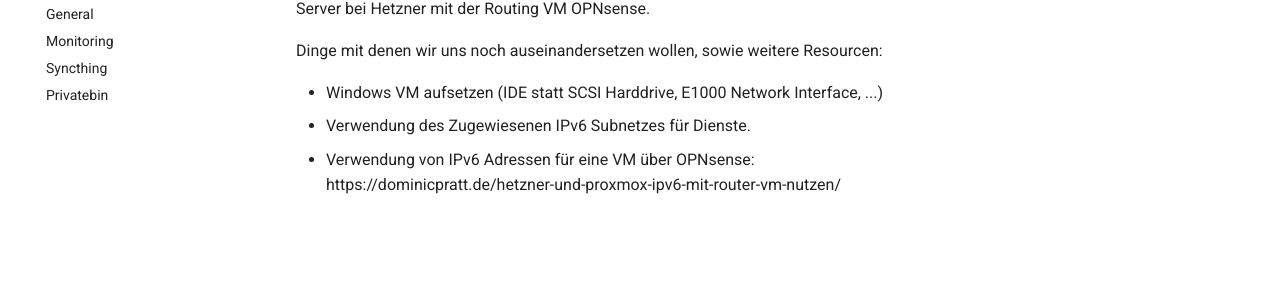
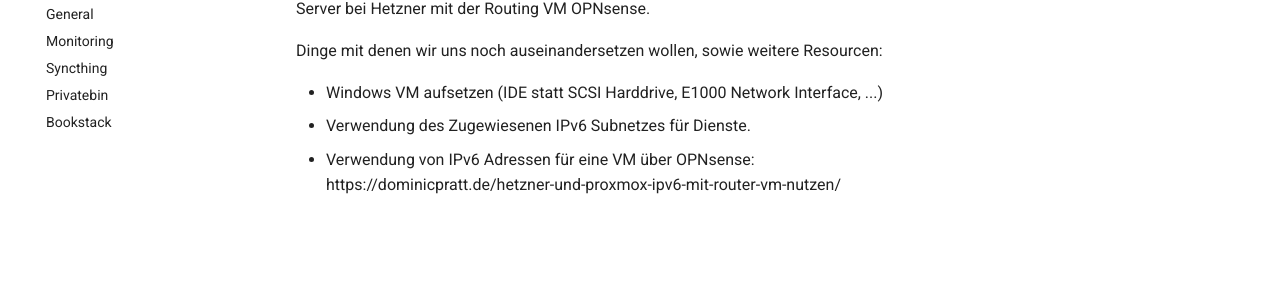
Before and after one commit to secshellnet/docs, an MkDocs documentation site: the page built from docs/index.md, in a window 1280 px wide. Shown: the part 276-582 px from the top of the page. Built offline with MkDocs 1.6.1 and Material for MkDocs 9.7.7, drawn with Linux system fonts in a browser that asks for light colours; nearby versions of some CDN libraries; library files that are not in the unit come from our copies; comment, search, counter and statistics services are not loaded.

Commit message:
Added bookstack to navigation

```diff
--- a/mkdocs.yml
+++ b/mkdocs.yml
@@ -57,6 +57,7 @@ nav:
     - 'Monitoring': services/monitoring.de.md
     - 'Syncthing': services/syncthing.de.md
     - 'Privatebin': services/privatebin.de.md
+    - 'Bookstack': services/bookstack.de.md
 
 extra_css:
   # waiting for new version
```
